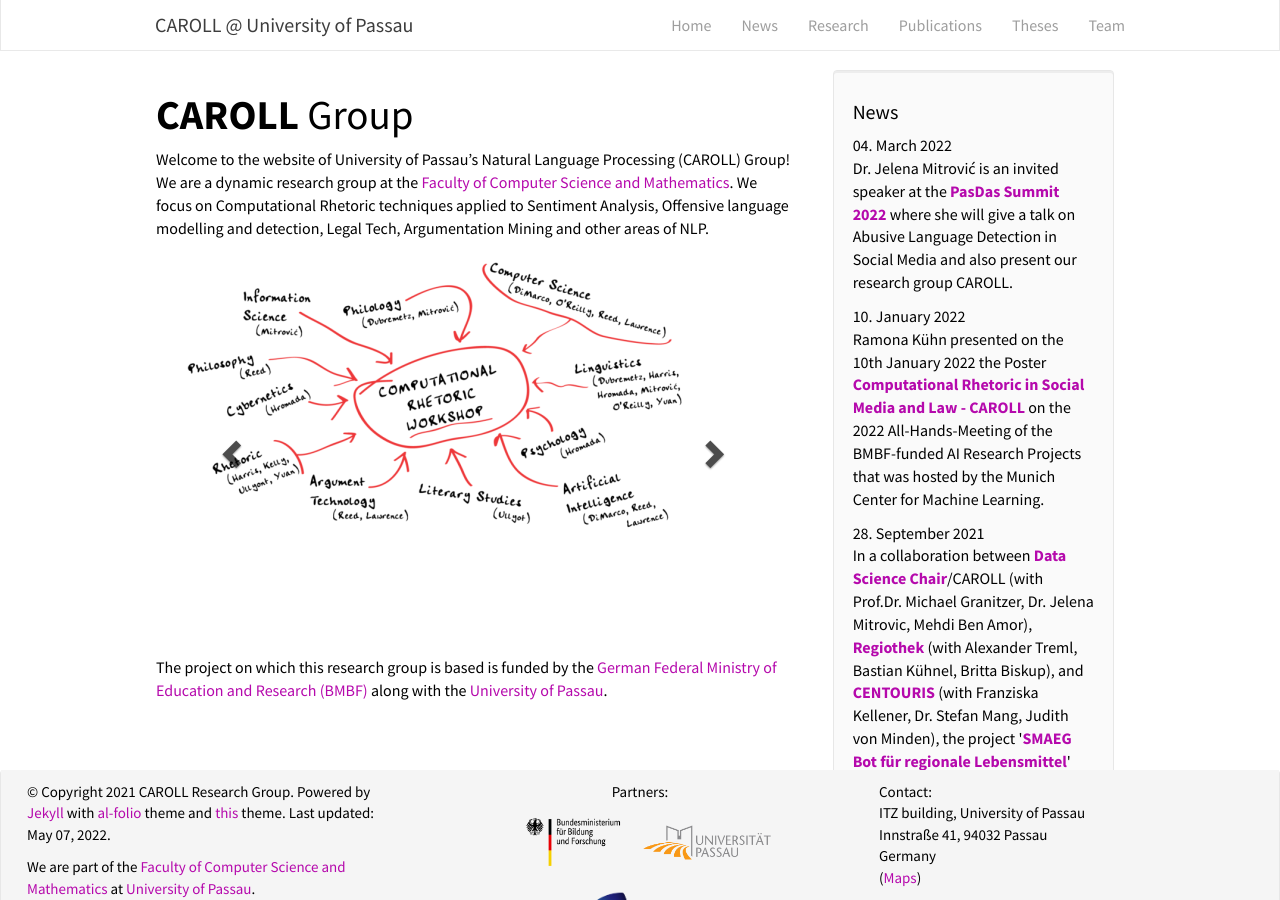
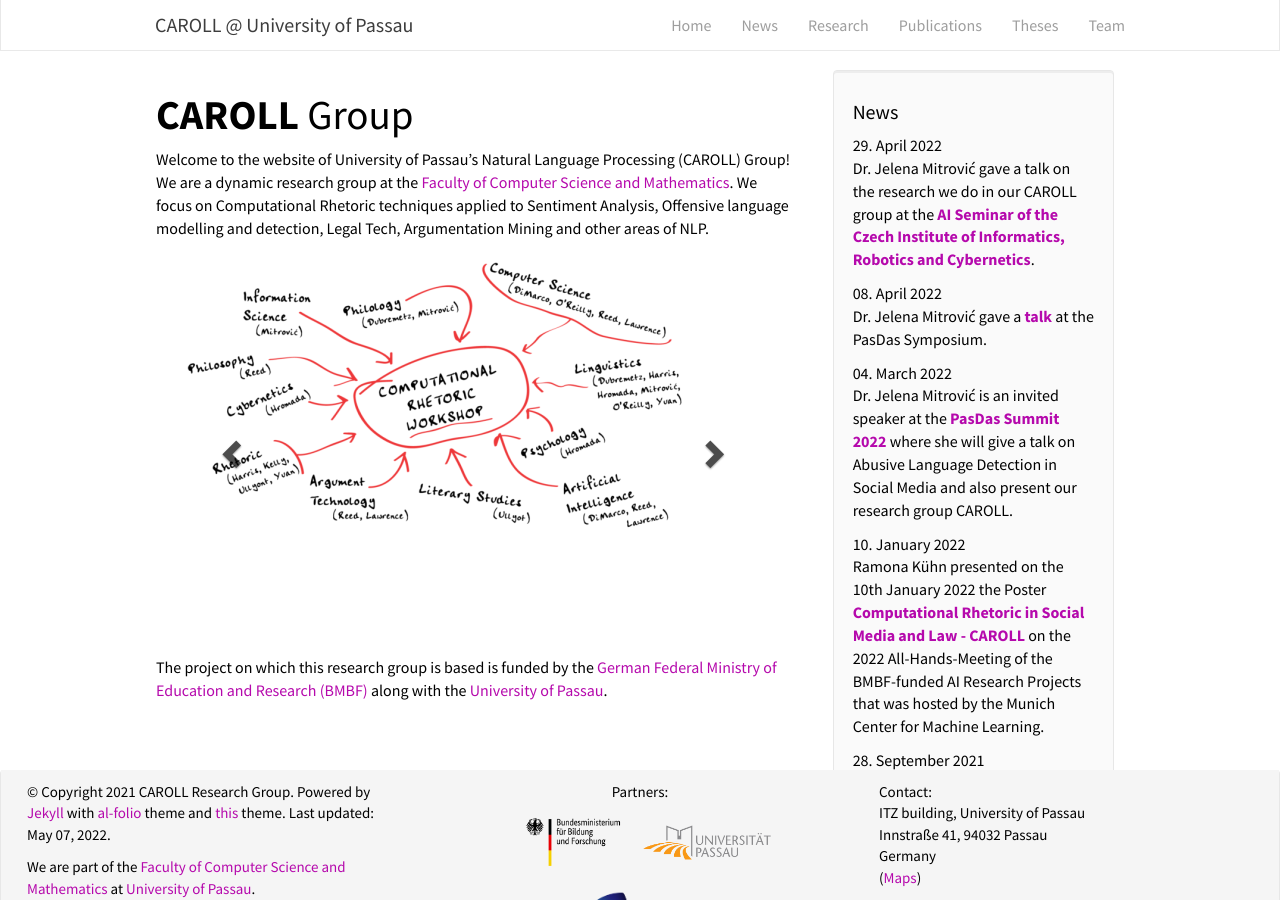
Before and after one commit to ca-roll/ca-roll.github.io, a Jekyll site: the page built from _pages/home.md, in a window 1280 px wide and 900 px high. Built offline with Jekyll 4.4.1, drawn with Linux system fonts in a browser that asks for light colours; nearby versions of some CDN libraries; library files that are not in the unit come from our copies; some of the changed text lies outside the part shown.

Commit message:
Update news

```diff
--- a/_data/news.yml
+++ b/_data/news.yml
@@ -1,3 +1,9 @@
+- date: 29. April 2022
+  headline: "Dr. Jelena Mitrović gave a talk on the research we do in our CAROLL group at the <a href='https://www.cvut.cz/en/czech-institute-of-informatics-robotics-and-cybernetics'><b>AI Seminar of the Czech Institute of Informatics, Robotics and Cybernetics</b></a>."
+
+- date: 08. April 2022
+  headline: "Dr. Jelena Mitrović gave a <a href='/images/Jeca_PasDas_2022.jpg'><b>talk</b></a> at the PasDas Symposium."
+
 - date: 04. March 2022
   headline: "Dr. Jelena Mitrović is an invited speaker at the <a href='https://pasdas.de/'><b>PasDas Summit 2022</b></a> where she will give a talk on Abusive Language Detection in Social Media and also present our research group CAROLL."
 
```
